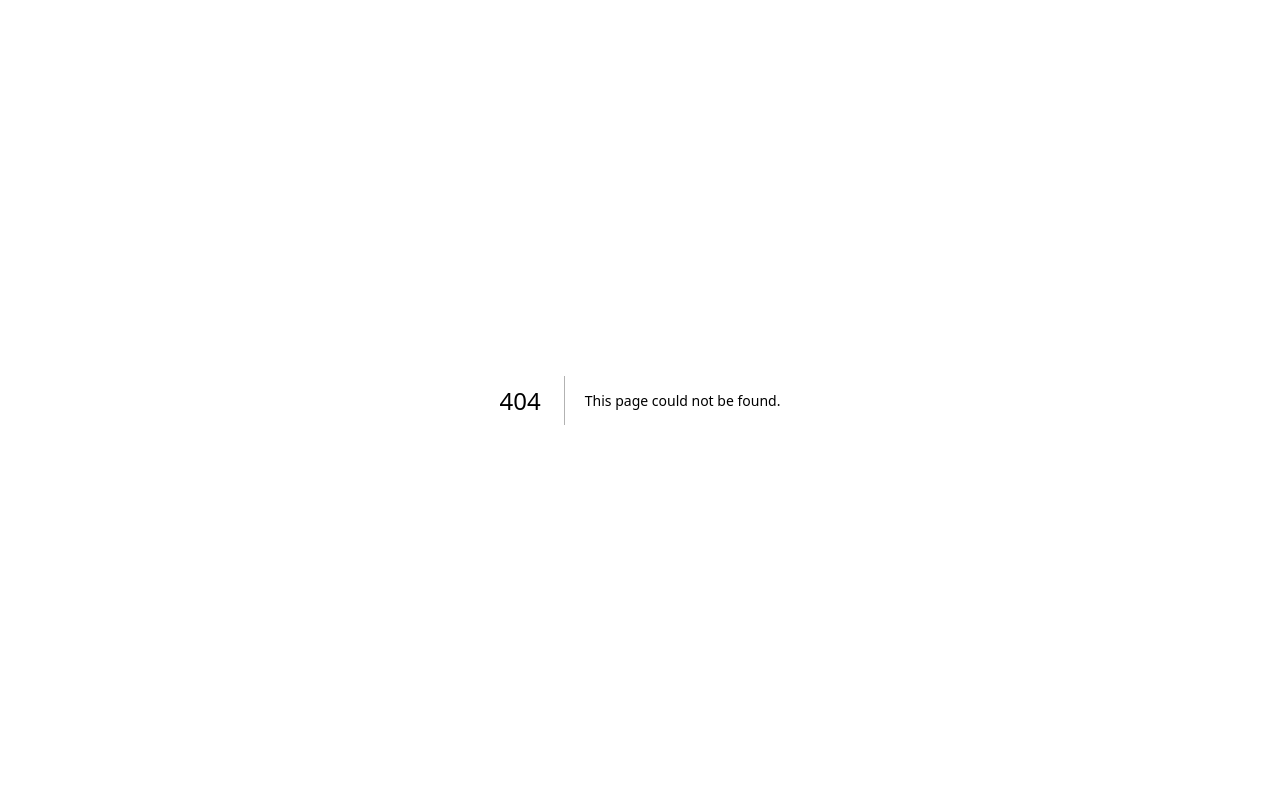
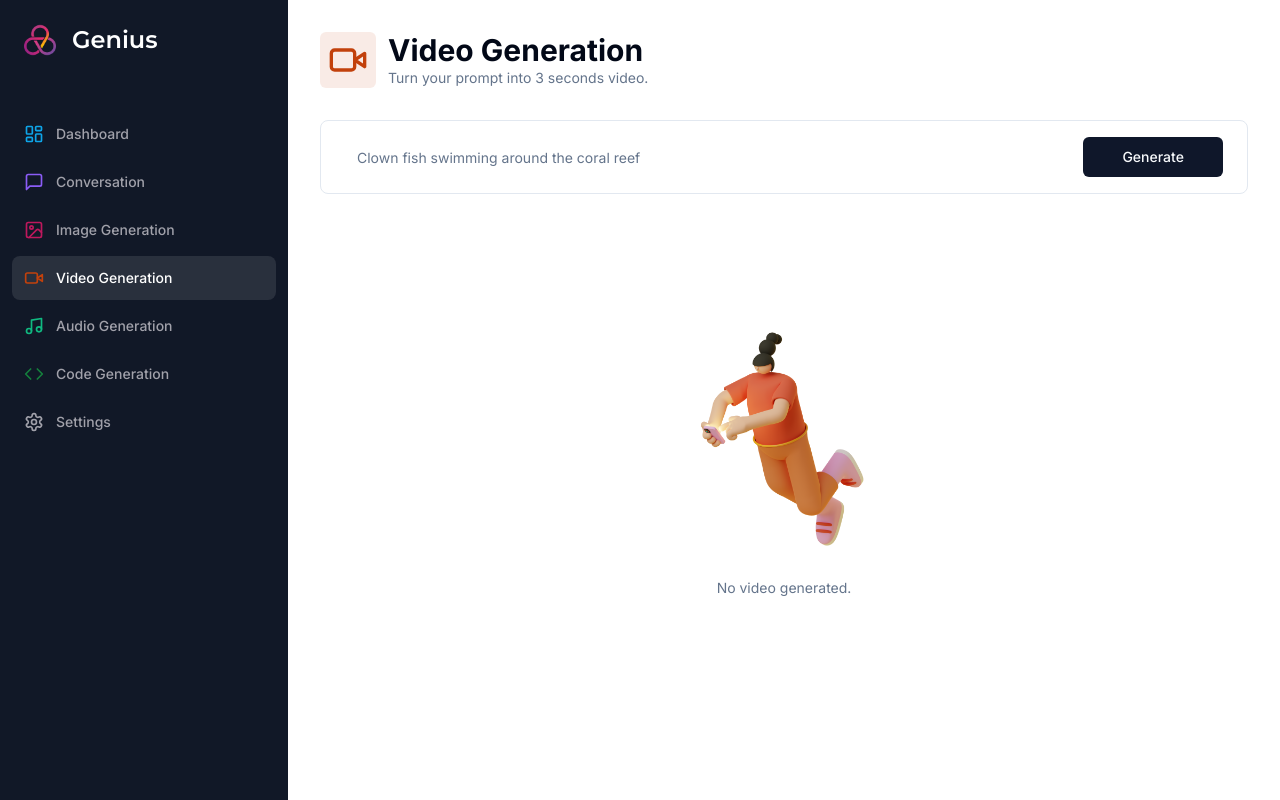
Before and after one commit to mirjSolution/SAAS_AI, a Next.js app: page /video in a window 1280 px wide. Before the commit this address had no page. Built offline with nearby package versions, Linux system fonts and the light colour scheme.

Commit message:
Video AI functionality

```diff
--- /dev/null
+++ b/app/(dashboard)/(routes)/video/constants.ts
@@ -0,0 +1,5 @@
+import * as z from 'zod';
+
+export const formSchema = z.object({
+  prompt: z.string().min(1, { message: 'Video prompt is required' }),
+});
--- /dev/null
+++ b/app/(dashboard)/(routes)/video/page.tsx
@@ -0,0 +1,110 @@
+'use client';
+
+import { useState } from 'react';
+import axios from 'axios';
+import * as z from 'zod';
+import { VideoIcon } from 'lucide-react';
+import { useForm } from 'react-hook-form';
+import { zodResolver } from '@hookform/resolvers/zod';
+import { useRouter } from 'next/navigation';
+
+import { Form, FormControl, FormField, FormItem } from '@/components/ui/form';
+import { Input } from '@/components/ui/input';
+import { Heading } from '@/components/heading';
+import { Empty } from '@/components/empty';
+
+import { formSchema } from './constants';
+import { Button } from '@/components/ui/button';
+import { Loader } from '@/components/Loader';
+
+const VideoPage = () => {
+  const router = useRouter();
+  const [video, setVideo] = useState<string>();
+
+  const form = useForm<z.infer<typeof formSchema>>({
+    resolver: zodResolver(formSchema),
+    defaultValues: {
+      prompt: '',
+    },
+  });
+
+  const isLoading = form.formState.isSubmitting;
+
+  const onSubmit = async (values: z.infer<typeof formSchema>) => {
+    try {
+      setVideo(undefined);
+
+      const response = await axios.post('/api/video', values);
+
+      setVideo(response.data[0]);
+      form.reset();
+    } catch (error: any) {
+      // TODO: Open Pro Model
+      console.log(error);
+    } finally {
+      router.refresh();
+    }
+  };
+
+  return (
+    <div>
+      <Heading
+        title='Video Generation'
+        description='Turn your prompt into 3 seconds video.'
+        icon={VideoIcon}
+        iconColor='text-orange-700'
+        bgColor='bg-orange-700/10'
+      />
+      <div className='px-4 lg:px-8'>
+        <div>
+          <Form {...form}>
+            <form
+              onSubmit={form.handleSubmit(onSubmit)}
+              className='rounded-lg border w-full p-4 px-3 md:px-6 focus-within:shadow-sm grid grid-cols-12 gap-2'
+            >
+              <FormField
+                name='prompt'
+                render={({ field }) => (
+                  <FormItem className='col-span-12 lg:col-span-10'>
+                    <FormControl>
+                      <Input
+                        className='border-0 outline-none focus-visible:ring-0 focus-visible:ring-transparent'
+                        disabled={isLoading}
+                        placeholder='Clown fish swimming around the coral reef'
+                        {...field}
+                      />
+                    </FormControl>
+                  </FormItem>
+                )}
+              />
+              <Button
+                className='col-span-12 lg:col-span-2 w-full'
+                disabled={isLoading}
+              >
+                Generate
+              </Button>
+            </form>
+          </Form>
+        </div>
+        <div className='space-y-4 mt-4'>
+          {isLoading && (
+            <div className='p-8 rounded-lg w-full flex items-center justify-center bg-muted'>
+              <Loader />
+            </div>
+          )}
+          {!video && !isLoading && <Empty label='No video generated.' />}
+          {video && (
+            <video
+              className='w-full aspect-video mt-8 rounded-lg border'
+              controls
+            >
+              <source src={video} />
+            </video>
+          )}
+        </div>
+      </div>
+    </div>
+  );
+};
+
+export default VideoPage;
--- /dev/null
+++ b/app/api/video/route.ts
@@ -0,0 +1,33 @@
+import { auth } from '@clerk/nextjs';
+import { NextResponse } from 'next/server';
+import Replicate from 'replicate';
+
+const replicate = new Replicate({
+  auth: process.env.REPLICATE_API_TOKEN!,
+});
+
+export async function POST(req: Request) {
+  try {
+    const { userId } = auth();
+    const body = await req.json();
+    const { prompt } = body;
+
+    if (!userId) return new NextResponse('Unathorized', { status: 401 });
+
+    if (!prompt) return new NextResponse('Prompt is required', { status: 400 });
+
+    const response = await replicate.run(
+      'anotherjesse/zeroscope-v2-xl:9f747673945c62801b13b84701c783929c0ee784e4748ec062204894dda1a351',
+      {
+        input: {
+          prompt,
+        },
+      }
+    );
+
+    return NextResponse.json(response);
+  } catch (error) {
+    console.log('[VIDEO_ERROR]', error);
+    return new NextResponse('Internal error', { status: 500 });
+  }
+}
```
